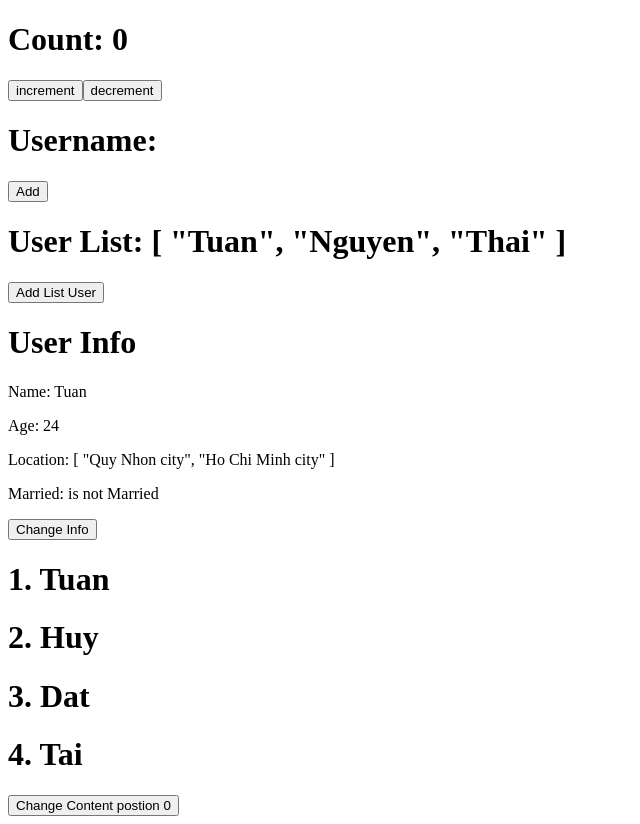
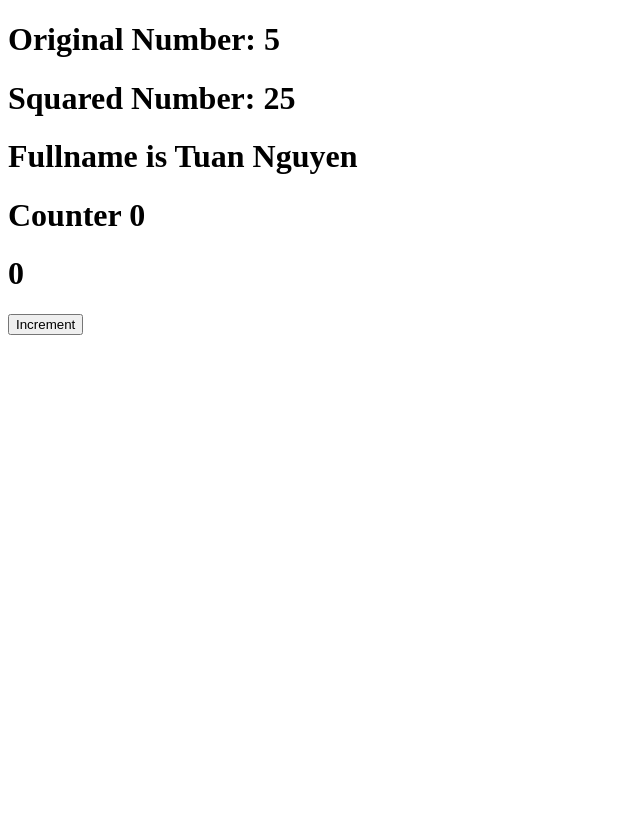
Before and after one commit to tuan782000/vue-course, a Vue app: page / in a window 1280 px wide. Shown: the whole page, without its empty margins (0-640 px from the left). After the commit the page ends 800 px from the top, so only its background shows below. Built offline with nearby package versions, Linux system fonts and the light colour scheme.

Commit message:
ComputedProperties

```diff
--- a/src/App.vue
+++ b/src/App.vue
@@ -1,5 +1,4 @@
 <script setup>
-
 // import MyComponents from './components/MyComponents.vue'
 // import GlobalStyleVue from './components/GlobalStyle.vue'
 // import LocalStyle from './components/LocalStyle.vue'
@@ -8,8 +7,9 @@
 // import MyEvent from './components/MyEvent.vue'
 
 // import MyReactiveComponent from './components/MyReactiveComponent.vue';
-import MyRefComponent from './components/MyRefComponent.vue';
-import MyRefandReactive from './components/MyRefandReactive.vue';
+// import MyRefComponent from './components/MyRefComponent.vue';
+// import MyRefandReactive from './components/MyRefandReactive.vue';
+import ComputedProperties from './components/ComputedProperties.vue'
 </script>
 <template>
   <!-- vbind và dynamic binding -->
@@ -28,9 +28,11 @@ import MyRefandReactive from './components/MyRefandReactive.vue';
   <!-- <MyReactiveComponent /> -->
 
   <!-- Ref -->
-  <MyRefComponent />
+  <!-- <MyRefComponent /> -->
 
   <!-- Ref and Reactive -->
-  <MyRefandReactive />
+  <!-- <MyRefandReactive /> -->
+
+  <ComputedProperties />
 </template>
 <style scoped></style>
--- /dev/null
+++ b/src/components/ComputedProperties.vue
@@ -0,0 +1,35 @@
+<script setup>
+import { ref, computed } from 'vue'
+const number = ref(5)
+const squaredNumber = computed(() => {
+  return number.value * number.value
+})
+
+const firstName = ref('Tuan')
+const lastName = ref('Nguyen')
+const fullName = computed(() => {
+  return firstName.value + ' ' + lastName.value
+})
+
+const counter = ref(0)
+const squredCounter = computed(() => {
+  return counter.value * counter.value
+})
+const handleIncrement = () => {
+  counter.value++
+}
+</script>
+
+<template>
+  <h1>Original Number: {{ number }}</h1>
+  <h1>Squared Number: {{ squaredNumber }}</h1>
+
+  <h1>Fullname is {{ fullName }}</h1>
+
+  <h1>Counter {{ counter }}</h1>
+  <h1>{{ squredCounter }}</h1>
+  <button @click="handleIncrement">Increment</button>
+</template>
+
+<!-- Computed property này sẽ tự động cập nhật mỗi khi number thay đổi. -->
+<!-- Trường hợp number thay đổi khi callback đó được kích hoạt -->
```
